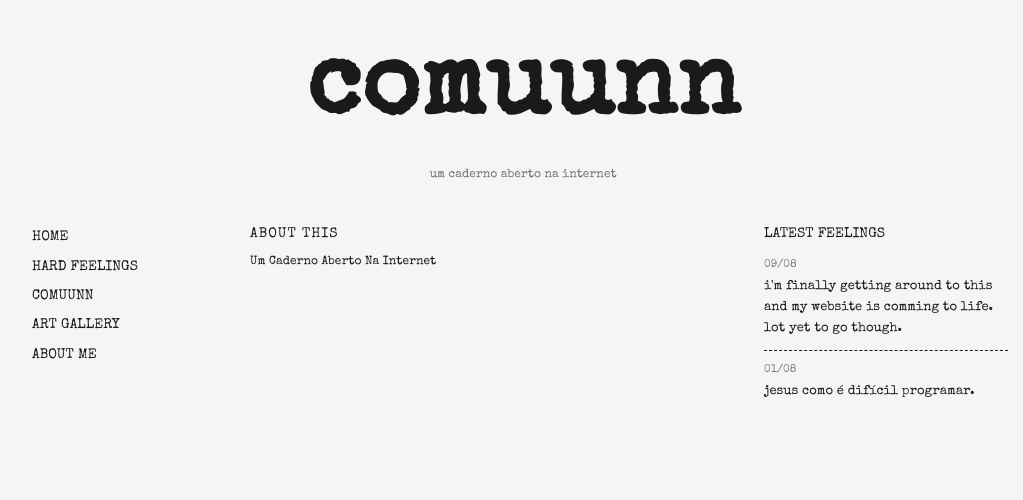
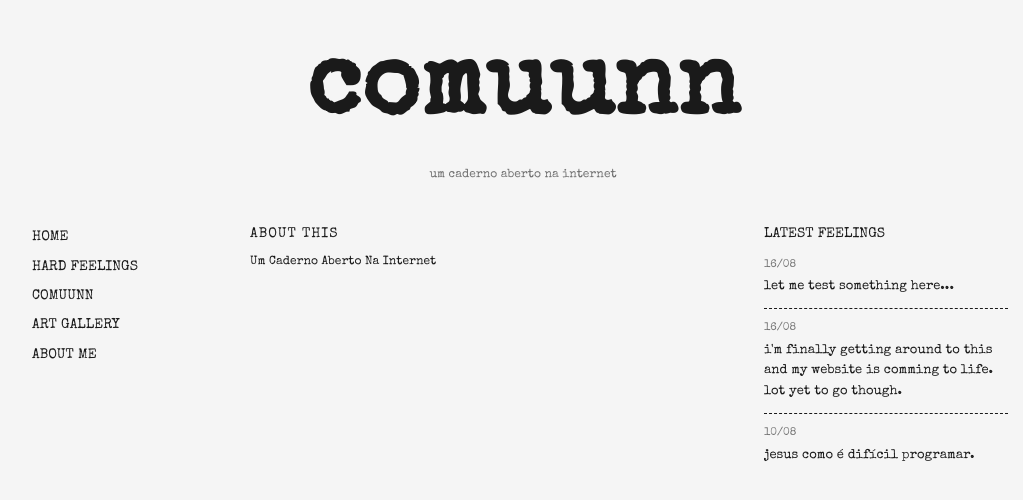
Before and after one commit to guiolhermer/comuunn, a Jekyll site: the page built from index.html, in a window 1280 px wide. Shown: the top 500 px of the page, without its empty margins (117-1140 px from the left). Built offline with Jekyll 4.4.1, drawn with Linux system fonts in a browser that asks for light colours.

Commit message:
fix: update dates and content in feelings.yml for accuracy

```diff
--- a/_data/feelings.yml
+++ b/_data/feelings.yml
@@ -1,4 +1,6 @@
-- date: 2026-08-09
+- date: 2026-08-16
   text: "i'm finally getting around to this and my website is comming to life. lot yet to go though."
-- date: 2026-08-01
+- date: 2026-08-10
   text: "jesus como é difícil programar."
+- date: 2026-08-16
+  text: "let me test something here..."
```
